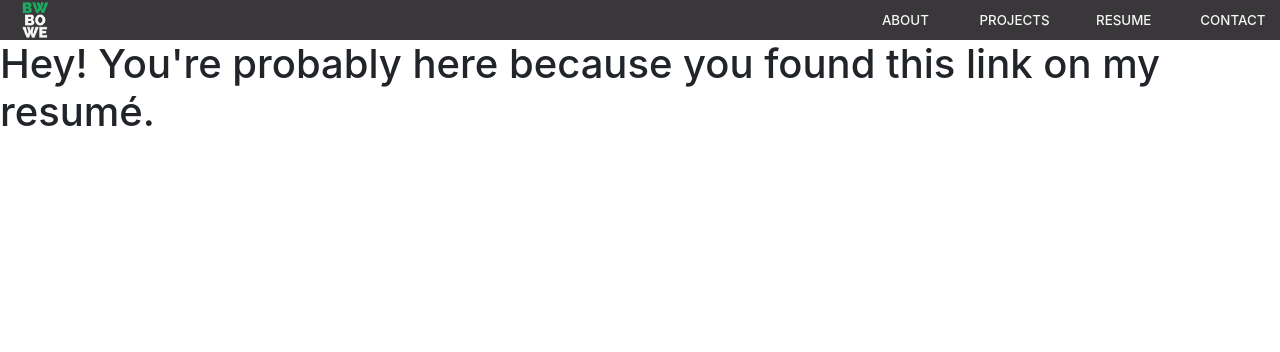
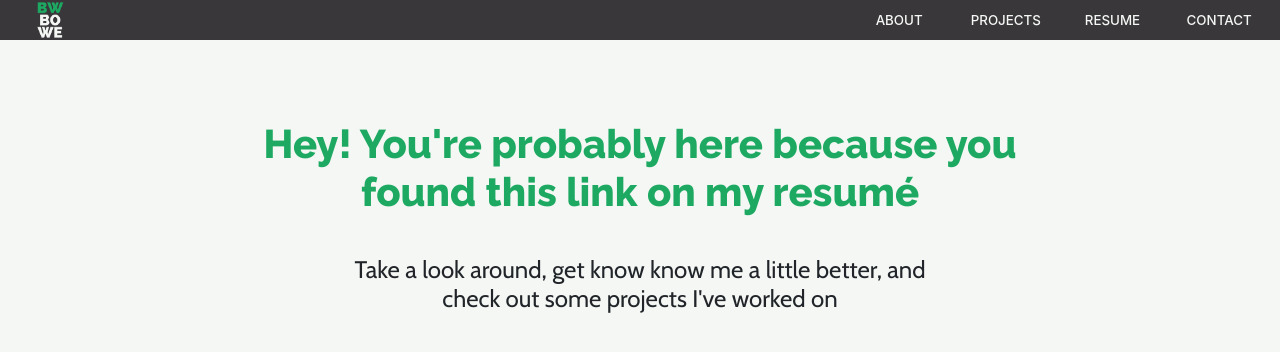
Before and after one commit to bwbowe/Portfolio, a plain HTML site: page index.html in a window 1280 px wide. Drawn offline with nearby package versions, Linux system fonts and the light colour scheme.

Commit message:
add welcom message

```diff
--- a/index.html
+++ b/index.html
@@ -11,9 +11,10 @@
     <link rel="icon"
       type="image/png"
       href="./images/bwbowe-Icon.png">
+      <link href="https://fonts.googleapis.com/css?family=Cabin:400,700|Raleway:400,800&display=swap" rel="stylesheet">
     <title>Portfolio</title>
   </head>
-  <body>
+  <body class="container-fluid">
     <div class="row header">
         <div class="col-3 col-sm-2 col-md-2 col-lg-1 nav">
             <img src="./images/bwbowe-Icon.png" alt="logo">
@@ -34,8 +35,9 @@
         </div>
     </div>
     <div class="row welcome">
-        <div class="col-lg-12">
-            <h1>Hey! You're probably here because you found this link on my resum&eacute;.</h1>
+        <div class="col-12">
+            <h1>Hey! You're probably here because you found this link on my resum&eacute;</h1>
+            <h4>Take a look around, get know know me a little better, and check out some projects I've worked on</h4>
         </div>
     </div>
     <div class="row"></div>
--- a/style.css
+++ b/style.css
@@ -19,5 +19,19 @@
     color: #1DA961;
     text-decoration: none;
 }
+/* Welcome Message */
 .welcome {
+    background-color: #F4F7F4;
 }
+.welcome h1 {
+    text-align: center;
+    margin: 80px 15% 40px;
+    font-family: "Raleway";
+    font-weight: 800;
+    color: #1DA961;
+}
+.welcome h4 {
+    text-align: center;
+    margin: 40px 25% 80px;
+    font-family: "Cabin";
+}
```
